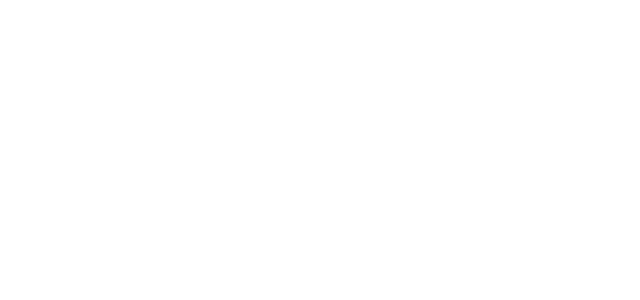
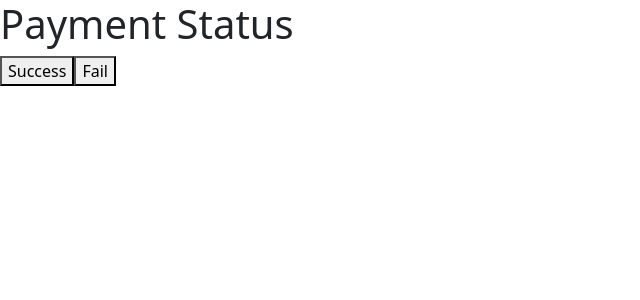
Before and after one commit to swapniltake1/Ecommerce-App-Java-React, a React (Create React App) app in the folder frontend/: page /payment/proceed-payment/dopayment in a window 1280 px wide. Before the commit this address had no page. Shown: the top 300 px of the page, without its empty margins (0-640 px from the left). Built offline with nearby package versions, Linux system fonts and the light colour scheme.

Commit message:
#1 dopayment page added

```diff
--- a/frontend/src/App.js
+++ b/frontend/src/App.js
@@ -14,6 +14,7 @@
 import PaymentPage from './components/products/PaymentPage';
 import ProductCategory from './components/Dynamic/ProductCategory';
 import PaymentOptions from './components/products/PaymentOptions';
+import Dopayment from './components/products/dopayment';
 
 
 const App = () => {
@@ -53,6 +54,8 @@
           <Route path="/payment" element={<PaymentPage />} />
           <Route path="/category" element={<ProductCategory />} />
           <Route path="payment/proceed-payment" element={<PaymentOptions />} />
+          <Route path="payment/proceed-payment/dopayment" element={<Dopayment />} />
+
 
 
 
--- a/frontend/src/components/products/PaymentOptions.js
+++ b/frontend/src/components/products/PaymentOptions.js
@@ -13,6 +13,7 @@
 import Footer from '../home/Footer';
 
 const PaymentOptions = ({ orderDetails, userAddress }) => {
+  console.log(orderDetails, userAddress);
   const navigate = useNavigate();
   const paymentOptions = [
     { name: 'Google Pay', image: googlePayImage },
@@ -26,24 +27,22 @@
   ];
 
   const handleCardClick = (method) => {
-    let methodname=method.name;
-
-    navigate('dopayment',{orderDetails, userAddress, methodname})
-
-  }
+    console.log('Clicked Method:', method);
+    let methodname = method.name;
+    navigate('dopayment', { orderDetails, userAddress, methodname });
+  };
 
   return (
     <>
       <Header />
       <Container>
-        {/* Your component JSX */}
         <h1 className="mt-4 mb-4">Select Your Payment Option</h1>
         <Row xs="1" sm="2" md="3" lg="4">
           {paymentOptions.map((method, index) => (
             <Col key={index}>
               <Card className="mb-3" onClick={() => handleCardClick(method)}>
                 <CardImg top width="100%" src={method.image} alt={method.name} />
-                <CardBody onClick={() => handleCardClick(method)}>
+                <CardBody>
                   <CardTitle tag="h5">{method.name}</CardTitle>
                   <CardText>Click to pay</CardText>
                 </CardBody>
--- a/frontend/src/components/products/dopayment.js
+++ b/frontend/src/components/products/dopayment.js
@@ -1,10 +1,10 @@
+import React from 'react';
+import { useNavigate } from 'react-router-dom';
 
-
-const PaymentOptions = ({ orderDetails, userAddress, methodname }) => {
+const Dopayment = ({ orderDetails, userAddress, methodname }) => {
   const navigate = useNavigate();
 
-
-const handleSuccess = async (method) => {
+  const handleSuccess = async () => {
     const apiUrl = 'YOUR_BACKEND_API_URL_HERE'; // Replace with your Spring Boot API endpoint
 
     try {
@@ -22,19 +22,24 @@
 
       if (response.ok) {
         console.log('Data sent successfully to the server!');
-        navigate('/home');
+        navigate('/success'); // Redirect to a success page
       } else {
         console.error('Failed to send data to the server');
+        navigate('/home'); // Redirect to the home page or another appropriate page for failure
       }
     } catch (error) {
       console.error('Error occurred while sending data:', error);
+      navigate('/home'); // Redirect to the home page or another appropriate page for failure
     }
   };
 
-  const handleFail=() =>{
-    navigate('/home');
-  }
+  return (
+    <div>
+      <h1>Payment Status</h1>
+      <button onClick={handleSuccess}>Success</button>
+      <button onClick={() => navigate('/home')}>Fail</button>
+    </div>
+  );
+};
 
-
-
-  // return(     button for success and fail. if button success then save data to backend. fail = redirect homme) button
+export default Dopayment;
```
